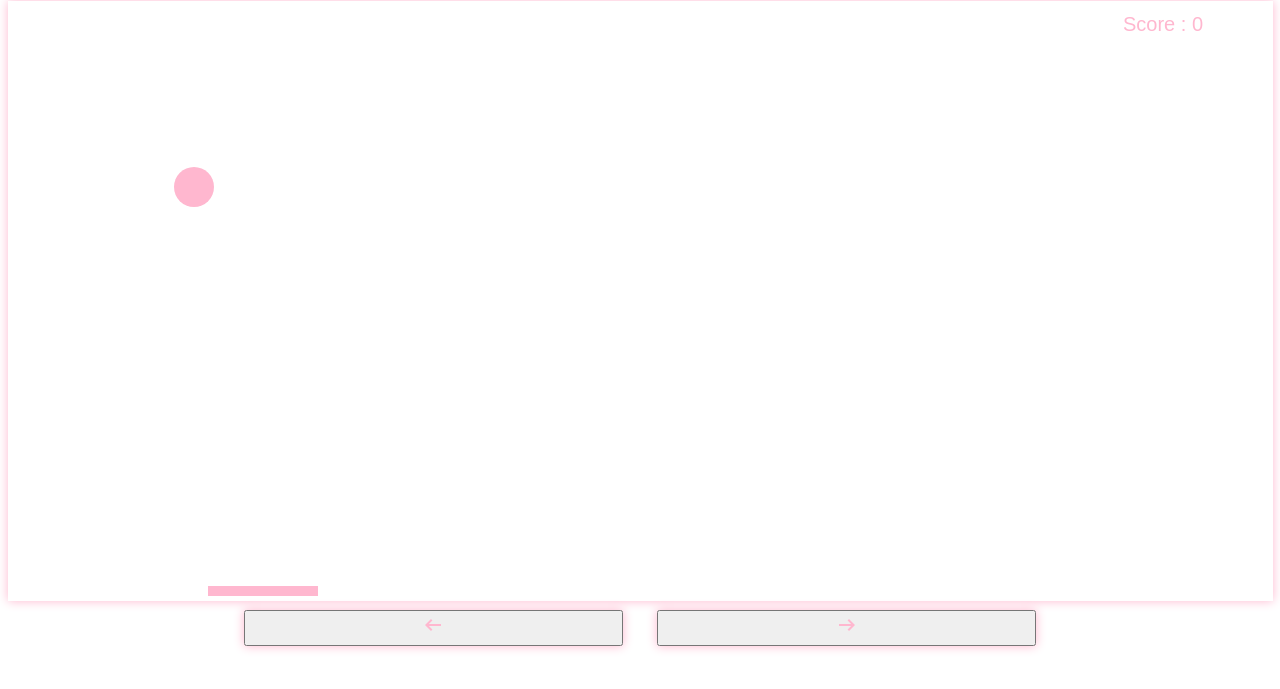
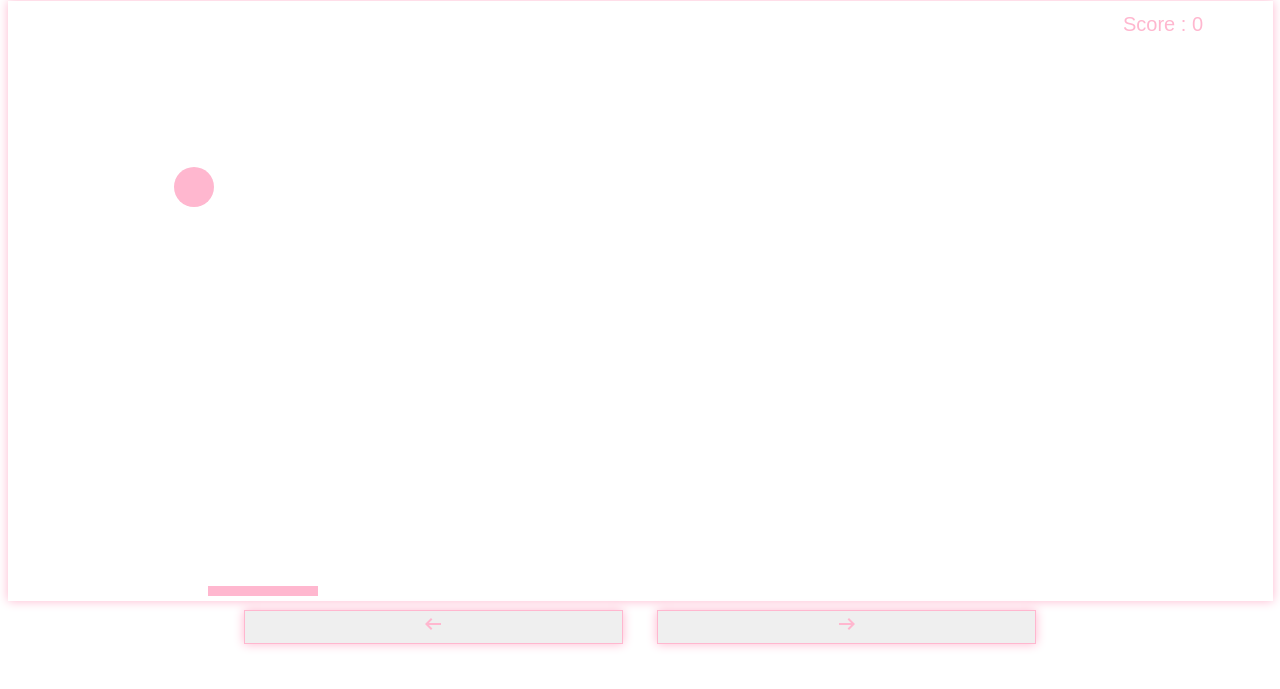
Before and after one commit to chanhazuma/Game, a plain HTML site: page index.html in a window 1280 px wide. Shown: the part 67-756 px from the top of the page. Drawn offline with Linux system fonts and the light colour scheme.

Commit message:
update style.css

```diff
--- a/style.css
+++ b/style.css
@@ -12,4 +12,5 @@ button{
   font-size: 1.5em;
   box-shadow: 0 0 10px #FFB7CF;
   outline: none;
+  border: 1px double #FFB7CF;
 }
```
